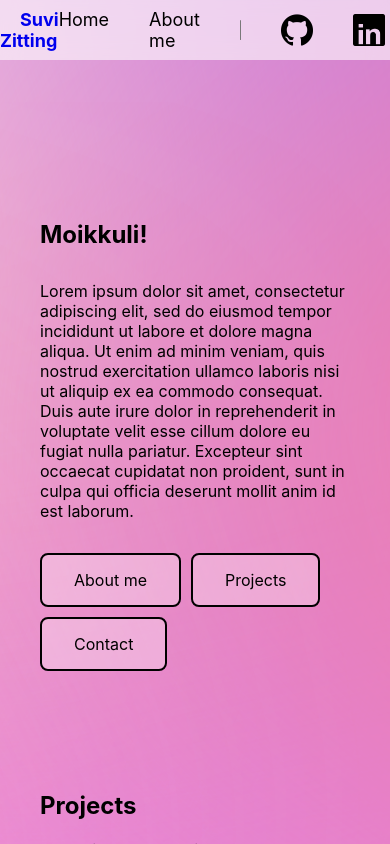
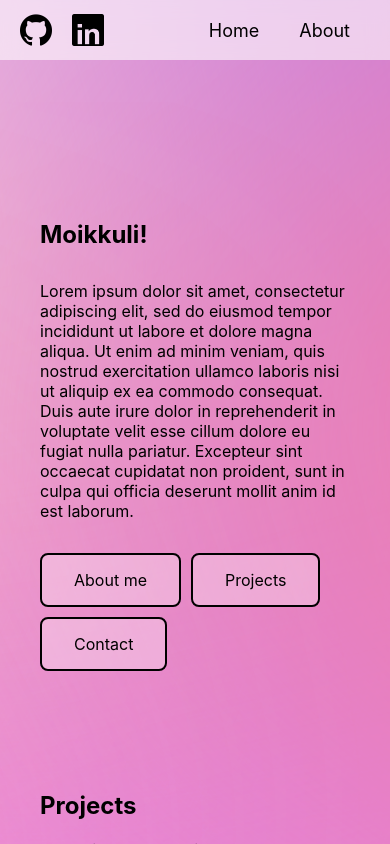
Before and after one commit to suviz/portfolio_site, a React (Create React App) app: page / in a window 390 px wide. Built offline with nearby package versions, Linux system fonts and the light colour scheme.

Commit message:
Add mobile responsivity for navbar, update class names

```diff
--- a/src/App.css
+++ b/src/App.css
@@ -35,18 +35,8 @@ main {
   height: 100%;
   white-space: normal;
   max-width: 800px;
-  overflow:hidden;
+  overflow: hidden;
   display: flex;
   flex-direction: column;
   justify-content: flex-start;
 }
-
-.hero {
-  width: 100%;
-  min-height: 300px;
-  padding: 100px 0 0 0;
-}
-
-.hero-desc {
-  margin: 2rem 0;
-}
--- a/src/components/navbar.css
+++ b/src/components/navbar.css
@@ -12,7 +12,7 @@
     align-items: center;
 }
 
-.logo {
+.nav-logo {
     padding-left: 20px;
     font-weight: bold;
     font-size: large;
@@ -20,18 +20,19 @@
     text-decoration: none;
 }
 
-.logo:active, .logo:visited {
+.nav-logo:active, .nav-logo:visited {
     color: rgb(0, 0, 0);
 }
 
-.links {
+.nav-text-links {
     display: flex;
     flex-direction: row;
     justify-content: space-between;
     align-items: center;
 
 }
-.icons {
+
+.nav-image-links {
     display: flex;
     flex-direction: row;
     flex-wrap: nowrap;
@@ -40,16 +41,16 @@
     padding: 0 40px 0 40px;
 }
 
-.icon-link {
+.nav-image-link {
     position: relative;
     height: 2rem;
 }
 
-.icon {
+.nav-image {
     height: 100%;
 }
 
-.nav-links {
+.nav-textlinks {
     display: flex;
     flex-direction: row;
     flex-wrap: nowrap;
@@ -59,20 +60,74 @@
 
 }
 
-.nav-link, .nav-link:visited {
+.nav-textlink, .nav-textlink:visited {
     color: rgb(0, 0, 0);
     text-decoration: none;
     font-size: large;
 }
 
-.nav-link:hover {
+.nav-textlink:hover {
     color: rgb(126, 0, 164);
 }
 
-.separator {
+.nav-separator {
     height: 20px;
     width: 1px;
     background-color: #797979;
     border-radius: 99px;
     margin: 0;
 }
+
+
+/*
+TODO --->
+*/
+
+
+/* Extra small devices (phones, 600px and down) */
+@media only screen and (max-width: 600px) {
+
+    .nav-logo-div, .nav-separator {
+        display: none;
+    }
+
+    .navbar {
+        justify-content: center;
+    }
+
+    .nav-text-links{
+        justify-content: space-between;
+        flex-direction: row-reverse;
+        width: 100vw;
+    }
+
+    .nav-image-links {
+        padding: 0 0 0 20px;
+        gap: 20px
+    }
+
+}
+
+/* Small devices (portrait tablets and large phones, 600px and up) */
+@media only screen and (min-width: 600px) {
+
+
+}
+
+/* Medium devices (landscape tablets, 768px and up) */
+@media only screen and (min-width: 768px) {
+
+
+}
+
+/* Large devices (laptops/desktops, 992px and up) */
+@media only screen and (min-width: 992px) {
+
+
+}
+
+/* Extra large devices (large laptops and desktops, 1200px and up) */
+@media only screen and (min-width: 1200px) {
+
+
+}
--- a/src/components/navbar.jsx
+++ b/src/components/navbar.jsx
@@ -8,35 +8,33 @@ export default function NavBar() {
   return (
     <div className='navbar'>
 
-      <div>
-        <Link to="/" className='logo'>Suvi Zitting </Link>
+      <div className='nav-logo-div'>
+        <Link to="/" className='nav-logo'>Suvi Zitting </Link>
       </div>
 
-      <div className='links'>
+      <div className='nav-text-links'>
 
-        <div className='nav-links'>
-          <Link to="/" className='nav-link'>Home </Link>
-          <Link to="/about" className='nav-link'>About me</Link>
+        <div className='nav-textlinks'>
+          <Link to="/" className='nav-textlink'>Home </Link>
+          <Link to="/about" className='nav-textlink'>About</Link>
         </div>
 
-        <span className='separator'></span>
+        <span className='nav-separator'></span>
 
-        <div className='icons'>
+        <div className='nav-image-links'>
 
-          <Link to="//www.github.com/suviz" className='icon-link'>
-            <img src={github} alt="github" className='icon'></img>
+          <Link to="//www.github.com/suviz" className='nav-image-link'>
+            <img src={github} alt="github" className='nav-image'></img>
           </Link>
 
-          <Link to="//www.linkedin.com/in/suvi-zitting-84719723a" className='icon-link'>
-            <img src={linkedin} alt="linkedin" className='icon'></img>
+          <Link to="//www.linkedin.com/in/suvi-zitting-84719723a" className='nav-image-link'>
+            <img src={linkedin} alt="linkedin" className='nav-image'></img>
           </Link>
 
         </div>
 
       </div>
 
-
-
     </div>
   );
 }
--- a/src/pages/homePage.css
+++ b/src/pages/homePage.css
@@ -1,3 +1,13 @@
+.hero {
+    width: 100%;
+    min-height: 300px;
+    padding: 100px 0 0 0;
+}
+
+.hero-desc {
+    margin: 2rem 0;
+}
+
 .projects {
     width: 100%;
     min-height: 100px;
@@ -36,3 +46,40 @@
     gap: 10px;
     width: 100%;
 }
+
+
+/*
+TODO --->
+*/
+
+
+/* Extra small devices (phones, 600px and down) */
+@media only screen and (max-width: 600px) {
+
+
+
+}
+
+/* Small devices (portrait tablets and large phones, 600px and up) */
+@media only screen and (min-width: 600px) {
+
+
+}
+
+/* Medium devices (landscape tablets, 768px and up) */
+@media only screen and (min-width: 768px) {
+
+
+}
+
+/* Large devices (laptops/desktops, 992px and up) */
+@media only screen and (min-width: 992px) {
+
+
+}
+
+/* Extra large devices (large laptops and desktops, 1200px and up) */
+@media only screen and (min-width: 1200px) {
+
+
+}
```
Also changed, not shown: src/pages/aboutPage.css (added, +9 -0 lines).
